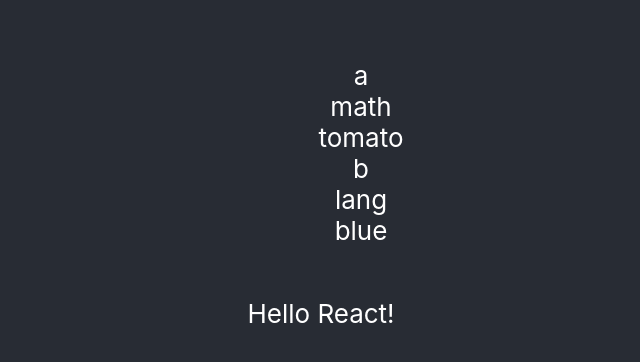
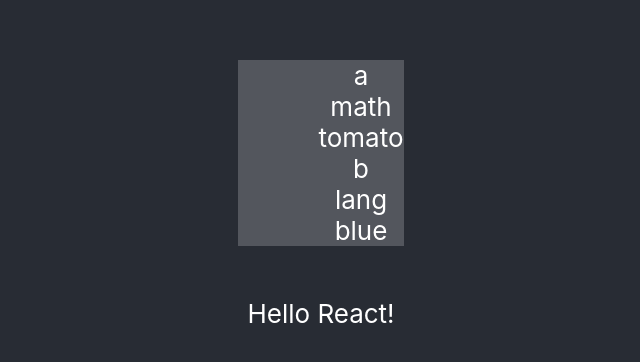
Before and after one commit to takatakunishi/reactTodo, a React (Create React App) app: page / in a window 1280 px wide. Shown: the part 206-568 px from the top of the page, without its empty margins (319-959 px from the left). Built offline with nearby package versions, Linux system fonts and the light colour scheme.

Commit message:
[add] rgba add

```diff
--- a/src/index.css
+++ b/src/index.css
@@ -14,4 +14,9 @@
 
 .todolists li{
  list-style: none;
+
 }
+
+.todolists{
+  background-color: rgba(255,255,255,0.2);
+}
```
